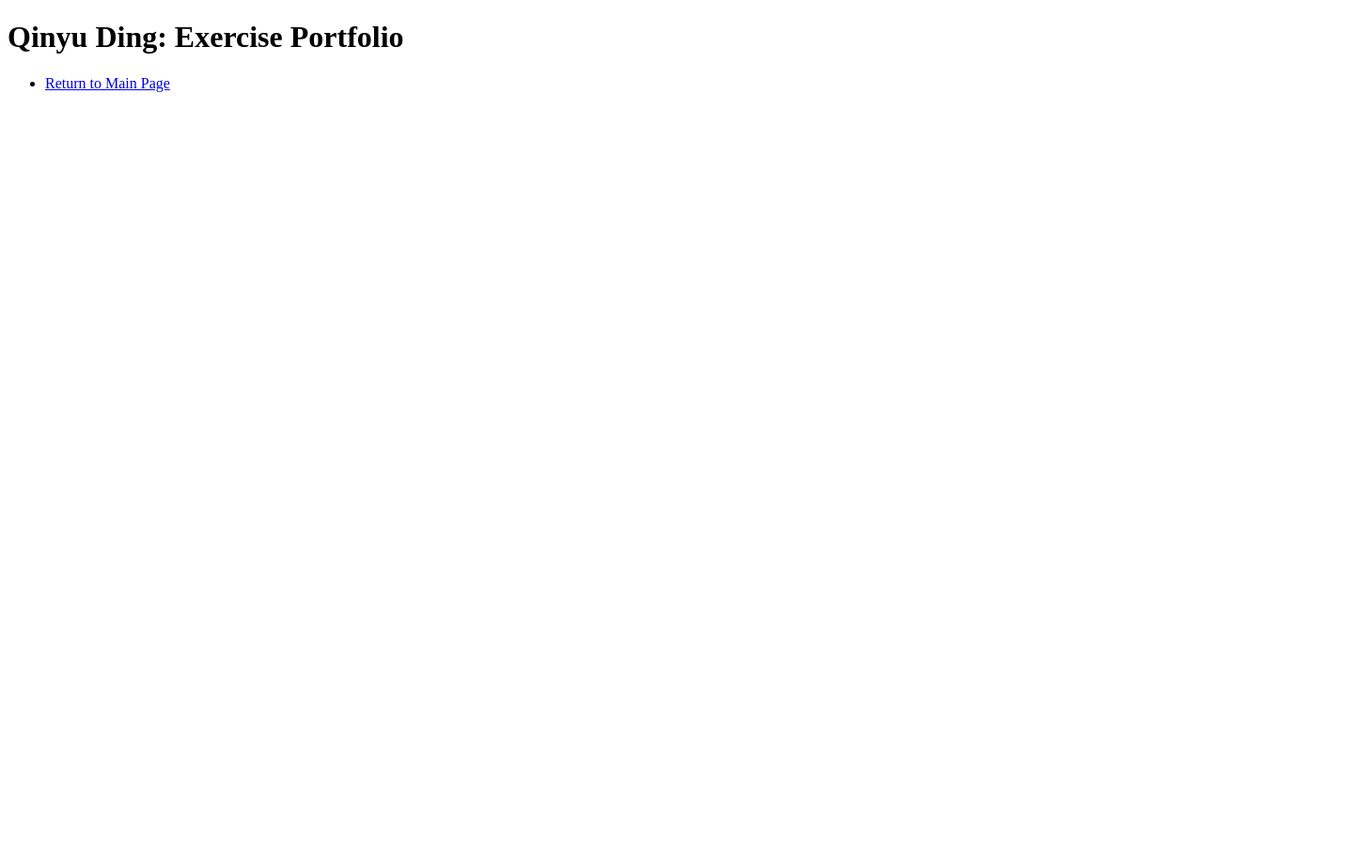
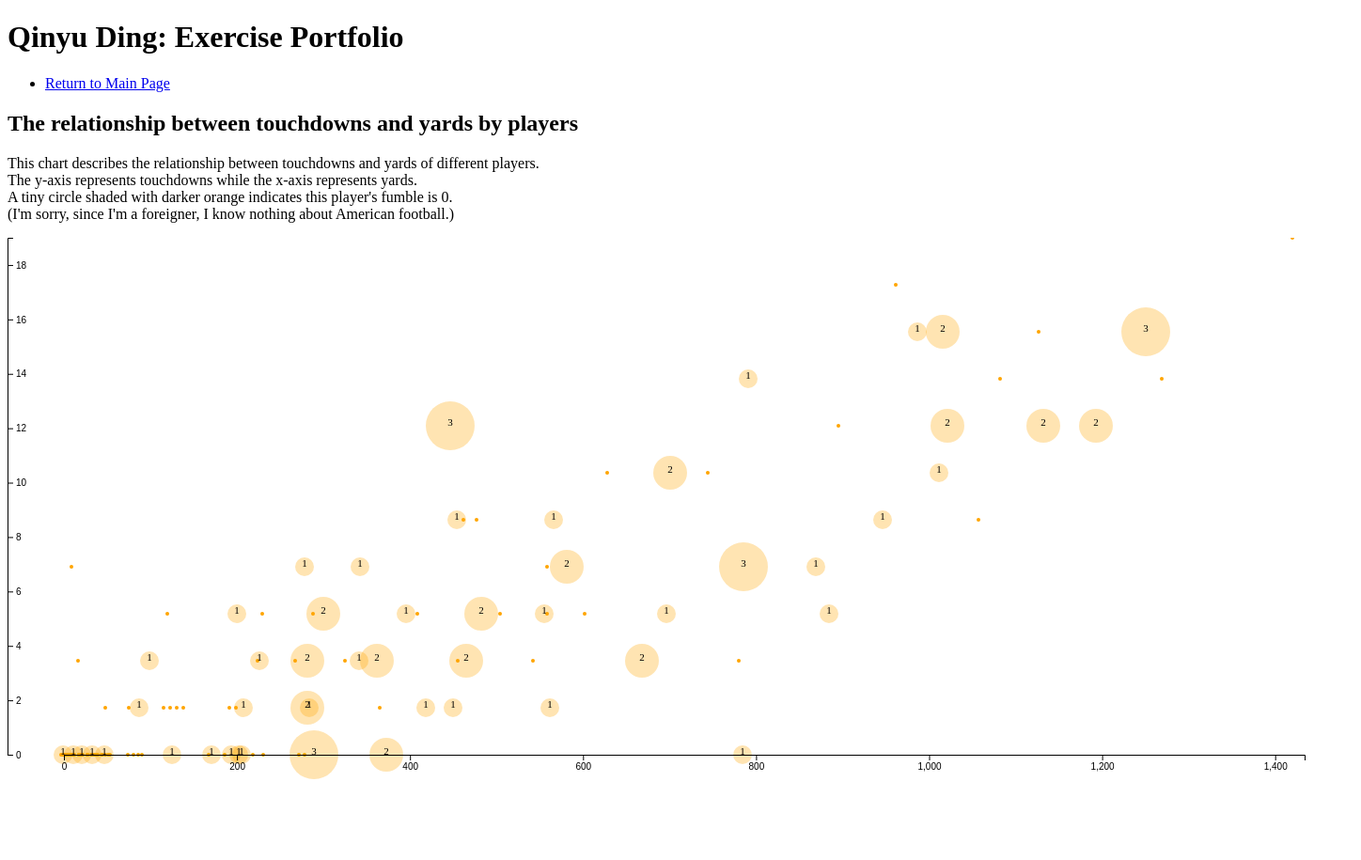
Before and after one commit to Sherrydqy/JMM-629-Interactive-Data-Visualization, a plain HTML site: page Homework/portfolio-01/scatterplot.html in a window 1280 px wide. Shown: the whole page at 94% size, 1448 px wide, since content can reach past the window. Before the commit the page ends 800 px from the top, so only its background shows below. Drawn offline with Linux system fonts and the light colour scheme.

Commit message:
project1

```diff
--- a/Homework/portfolio-01/scatterplot.html
+++ b/Homework/portfolio-01/scatterplot.html
@@ -23,21 +23,118 @@
 
       <main>
 
-        <h2><!-- VISUALIZATION TITLE --></h2>
+        <h2>The relationship between touchdowns and yards by players</h2>
 
-        <p><!-- INFORMATION ABOUT YOUR VISUALIZATION: What is this about? --></p>
+        <p>This chart describes the relationship between touchdowns and yards of different players.<br>
+          The y-axis represents touchdowns while the x-axis represents yards.<br>
+        A tiny circle shaded with darker orange indicates this player's fumble is 0.
+      <br>(I'm sorry, since I'm a foreigner, I know nothing about American football.) </p>
 
-        <!-- ADD YOUR VISUALIZATION HERE -->
+      <div id="chart"></div>
 
       </main>
     </div>
 
     <script src="./js/d3.min.js"></script>
     <script>
+      var width = 1440;
+      var height = 655;
+      var padding = 50;
+      var paddingTop = 150;
+      var paddingBottom = 150;
+      var interval = 45;
+      var barWidth = 20;
+      var paddingLeft = padding+barWidth/2;
+      var yAxisHeight = 700;
+      var myData = [];
+      var myColor = [];
+      d3.csv("./data/nfl-rushing.csv").then(function(myData){
+        myData.forEach(function(d,i){
+          if(parseInt(d.FUM)!=0){
+            myColor[i]="0.3";
+          }
+          else
+            myColor[i]="1.0";
 
-      // add your script here
-      // OR
-      // add a link to a stand-alone script in the js folder
+        })
+        console.log(myColor);
+    //  });
+
+      var svg = d3.select("#chart")
+                  .append("svg")
+                  .attr("width", width)
+                  .attr("height", height)
+
+      var circles = svg.selectAll("circle")
+        				   .data(myData)
+        					 .enter()
+        					 .append("circle")
+                   .attr("cx", function(d,i){
+                      return paddingLeft+parseInt(d.Yds);
+                    })
+                    .attr("cy", function(d,i){
+                      return yAxisHeight-parseInt(d.TD)*50-paddingBottom;
+
+                    })
+                    .attr("r", function(d){
+                      return parseInt(d.FUM)*8+2;
+                    })
+                   .attr("fill", "ORANGE")
+                   .attr("opacity",function(d,i){
+                     return myColor[i];
+                   });
+    var label = svg.selectAll("text")
+                    .data(myData)
+                    .enter()
+                    .append("text")
+                    .text(function(d,i){
+                          //console.log(i);
+                          if(parseInt(d.FUM)!=0){
+                          return d.FUM;
+                        }
+
+                    })
+                    .attr("font-size","11px")
+                    .attr("text-anchor","middle")
+                    .attr("x", function(d,i) {
+                          return paddingLeft+parseInt(d.Yds);
+                      })
+                    .attr("y", function(d) {
+                          return yAxisHeight-parseInt(d.TD)*50-paddingBottom;
+                      })
+
+
+      var yMax = d3.max(myData,function(d,i){
+                     //console.log(i)
+                     return parseInt(d.TD)+2;
+                   });
+      var xMax = d3.max(myData,function(d,i){
+                                  //console.log(i)
+                      return parseInt(d.Yds);
+                  });
+      var xScale = d3.scaleLinear()
+                    .domain([0,xMax])
+                    .range([paddingLeft, width-paddingLeft]);
+      var yScale = d3.scaleLinear()
+                    .domain([0, yMax])
+                    .range([yAxisHeight-paddingBottom,0]);
+      var xAxis = d3.axisBottom()
+                    .scale(xScale)
+                    .ticks(5);
+
+      var yAxis = d3.axisRight()
+                    .scale(yScale);
+      svg.append("g")
+         .attr("class", "x-axis")
+         .attr("transform","translate(0,"+(yAxisHeight-paddingBottom)+")")
+         .call(xAxis);
+
+        svg.append("g")
+          .call(yAxis);
+
+
+
+  });
 
     </script>
   </body>
```
Also changed, not shown: Homework/portfolio-01/bar-chart.html (+72 -35 lines), Homework/portfolio-01/index.html (+2 -0 lines).
